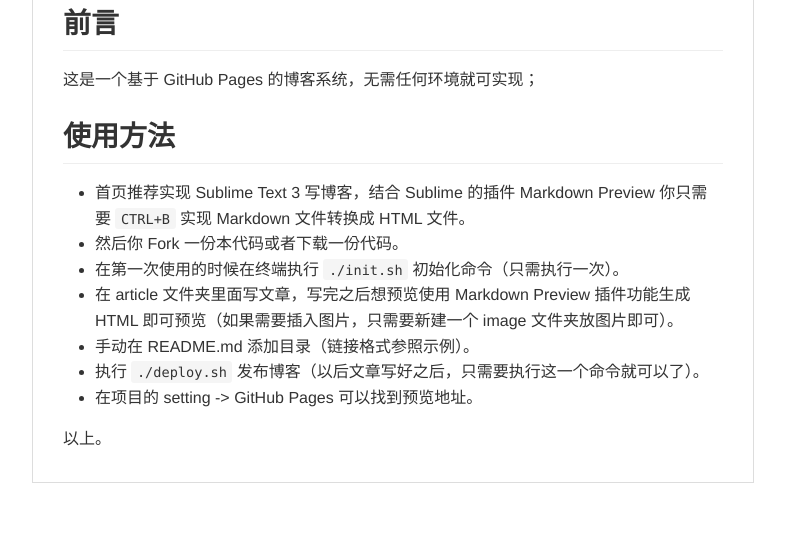
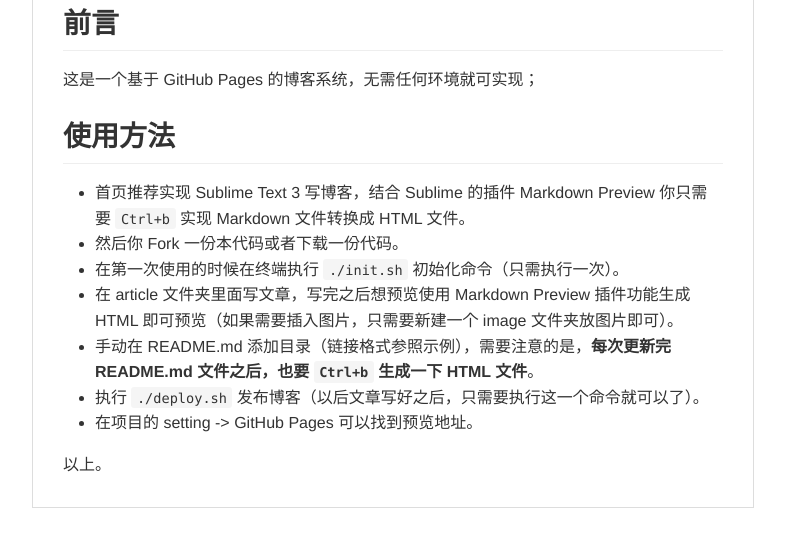
Before and after one commit to iiYii/blog, a plain HTML site: page article/use-gh-blog.html in a window 1280 px wide. Shown: the part 123-670 px from the top of the page, without its empty margins (247-1032 px from the left). Drawn offline with Linux system fonts and the light colour scheme.

Commit message:
添加文章

```diff
--- a/article/use-gh-blog.html
+++ b/article/use-gh-blog.html
@@ -1019,11 +1019,11 @@ body .markdown-body
 <p>这是一个基于 GitHub Pages 的博客系统，无需任何环境就可实现；</p>
 <h2 id="_3"><a name="user-content-_3" href="#_3" class="headeranchor-link" aria-hidden="true"><span class="headeranchor"></span></a>使用方法</h2>
 <ul>
-<li>首页推荐实现 Sublime Text 3 写博客，结合 Sublime 的插件 Markdown Preview 你只需要 <code>CTRL+B</code> 实现 Markdown 文件转换成 HTML 文件。</li>
+<li>首页推荐实现 Sublime Text 3 写博客，结合 Sublime 的插件 Markdown Preview 你只需要 <code>Ctrl+b</code> 实现 Markdown 文件转换成 HTML 文件。</li>
 <li>然后你 Fork 一份本代码或者下载一份代码。</li>
 <li>在第一次使用的时候在终端执行 <code>./init.sh</code> 初始化命令（只需执行一次）。</li>
 <li>在 article 文件夹里面写文章，写完之后想预览使用 Markdown Preview 插件功能生成 HTML 即可预览（如果需要插入图片，只需要新建一个 image 文件夹放图片即可）。</li>
-<li>手动在 README.md 添加目录（链接格式参照示例）。</li>
+<li>手动在 README.md 添加目录（链接格式参照示例），需要注意的是，<strong>每次更新完 README.md 文件之后，也要 <code>Ctrl+b</code> 生成一下 HTML 文件</strong>。</li>
 <li>执行 <code>./deploy.sh</code> 发布博客（以后文章写好之后，只需要执行这一个命令就可以了）。</li>
 <li>在项目的 setting -&gt; GitHub Pages 可以找到预览地址。</li>
 </ul>
```
Also changed, not shown: 1 other file.
